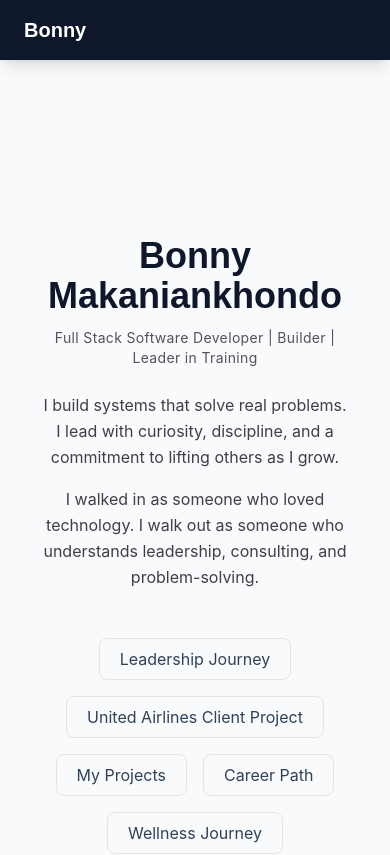
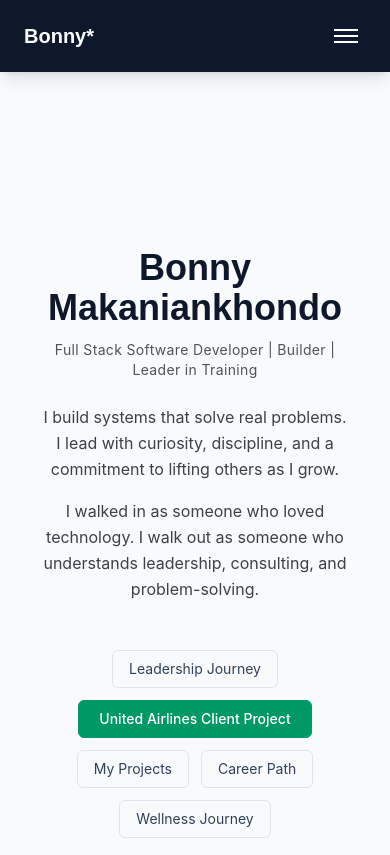
Before and after one commit to bonny2long/icstarsPort, a React (Vite) app: page / in a window 390 px wide. Shown: the top 855 px of the page. Built offline with nearby package versions, Linux system fonts and the light colour scheme.

Commit message:
updated the buttons

```diff
--- a/src/components/layout/Navbar.jsx
+++ b/src/components/layout/Navbar.jsx
@@ -1,19 +1,25 @@
+import { useState } from "react";
 import { Link, NavLink } from "react-router-dom";
 
 export default function Navbar() {
+  const [isMenuOpen, setIsMenuOpen] = useState(false);
+
+  const toggleMenu = () => setIsMenuOpen(!isMenuOpen);
+  const closeMenu = () => setIsMenuOpen(false);
+
   return (
     <nav className="w-full bg-slate-900 shadow-lg sticky top-0 z-50">
       <div className="max-w-5xl mx-auto px-6 py-4 flex items-center justify-between">
-
         {/* LOGO / NAME */}
         <Link
           to="/"
           className="text-xl font-display font-bold text-white hover:text-emerald-400 transition"
+          onClick={closeMenu}
         >
-          Bonny
+          Bonny*
         </Link>
 
-        {/* NAV LINKS */}
+        {/* DESKTOP NAV LINKS */}
         <div className="hidden md:flex gap-6 text-sm font-medium">
           <NavItem to="/leadership" label="Leadership" />
           <NavItem to="/client" label="Client Project" />
@@ -22,6 +28,47 @@ export default function Navbar() {
           <NavItem to="/wellness" label="Wellness" />
           <NavItem to="/career" label="Career Path" />
           <NavItem to="/contact" label="Contact" />
+        </div>
+
+        {/* HAMBURGER BUTTON - visible only on mobile */}
+        <button
+          className="md:hidden flex flex-col justify-center items-center w-10 h-10 rounded-lg hover:bg-slate-800 transition-colors focus:outline-none focus:ring-2 focus:ring-emerald-400"
+          onClick={toggleMenu}
+          aria-label="Toggle navigation menu"
+          aria-expanded={isMenuOpen}
+        >
+          <span
+            className={`block w-6 h-0.5 bg-white transition-all duration-300 ease-out ${
+              isMenuOpen ? "rotate-45 translate-y-1.5" : ""
+            }`}
+          />
+          <span
+            className={`block w-6 h-0.5 bg-white transition-all duration-300 ease-out my-1 ${
+              isMenuOpen ? "opacity-0" : ""
+            }`}
+          />
+          <span
+            className={`block w-6 h-0.5 bg-white transition-all duration-300 ease-out ${
+              isMenuOpen ? "-rotate-45 -translate-y-1.5" : ""
+            }`}
+          />
+        </button>
+      </div>
+
+      {/* MOBILE MENU */}
+      <div
+        className={`md:hidden overflow-hidden transition-all duration-300 ease-in-out ${
+          isMenuOpen ? "max-h-96 opacity-100" : "max-h-0 opacity-0"
+        }`}
+      >
+        <div className="px-6 py-4 bg-slate-800 border-t border-slate-700 flex flex-col gap-4">
+          <MobileNavItem to="/leadership" label="Leadership" onClick={closeMenu} />
+          <MobileNavItem to="/client" label="Client Project" onClick={closeMenu} />
+          <MobileNavItem to="/projects" label="Projects" onClick={closeMenu} />
+          <MobileNavItem to="/geekweek" label="Geek Week" onClick={closeMenu} />
+          <MobileNavItem to="/wellness" label="Wellness" onClick={closeMenu} />
+          <MobileNavItem to="/career" label="Career Path" onClick={closeMenu} />
+          <MobileNavItem to="/contact" label="Contact" onClick={closeMenu} />
         </div>
       </div>
     </nav>
@@ -44,3 +91,21 @@ function NavItem({ to, label }) {
     </NavLink>
   );
 }
+
+function MobileNavItem({ to, label, onClick }) {
+  return (
+    <NavLink
+      to={to}
+      onClick={onClick}
+      className={({ isActive }) =>
+        `block py-2 px-3 rounded-lg text-base font-medium transition-all ${
+          isActive
+            ? "text-emerald-400 bg-slate-700/50 font-semibold"
+            : "text-slate-300 hover:text-emerald-400 hover:bg-slate-700/30"
+        }`
+      }
+    >
+      {label}
+    </NavLink>
+  );
+}
--- a/src/pages/Home.jsx
+++ b/src/pages/Home.jsx
@@ -26,18 +26,22 @@ export default function Home() {
         </section>
 
         {/* QUICK NAV BUTTONS */}
-        <section className="mt-12 flex flex-wrap justify-center gap-4">
+        <section className="mt-12 flex flex-wrap md:flex-nowrap justify-center gap-3 px-4">
           {[
             ["Leadership Journey", "/leadership"],
-            ["United Airlines Client Project", "/client"],
+            ["United Airlines Client Project", "/client", "primary"],
             ["My Projects", "/projects"],
             ["Career Path", "/career"],
             ["Wellness Journey", "/wellness"],
-          ].map(([label, href]) => (
+          ].map(([label, href, variant]) => (
             <a
               key={href}
               href={href}
-              className="px-5 py-2 bg-slate-50 border border-zinc-200 rounded-lg text-slate-700 hover:text-emerald-600 hover:border-emerald-500 transition"
+              className={
+                variant === "primary"
+                  ? "px-5 py-2 text-sm md:text-base text-center whitespace-nowrap rounded-md bg-emerald-600 text-white border border-emerald-600 hover:bg-emerald-700 hover:border-emerald-700 transition font-medium"
+                  : "px-4 py-2 text-sm md:text-base text-center whitespace-nowrap rounded-md bg-slate-50 border border-zinc-200 text-slate-700 hover:text-emerald-600 hover:border-emerald-500 transition"
+              }
             >
               {label}
             </a>
```
Also changed, not shown: src/pages/Contact.jsx (+45 -39 lines).
